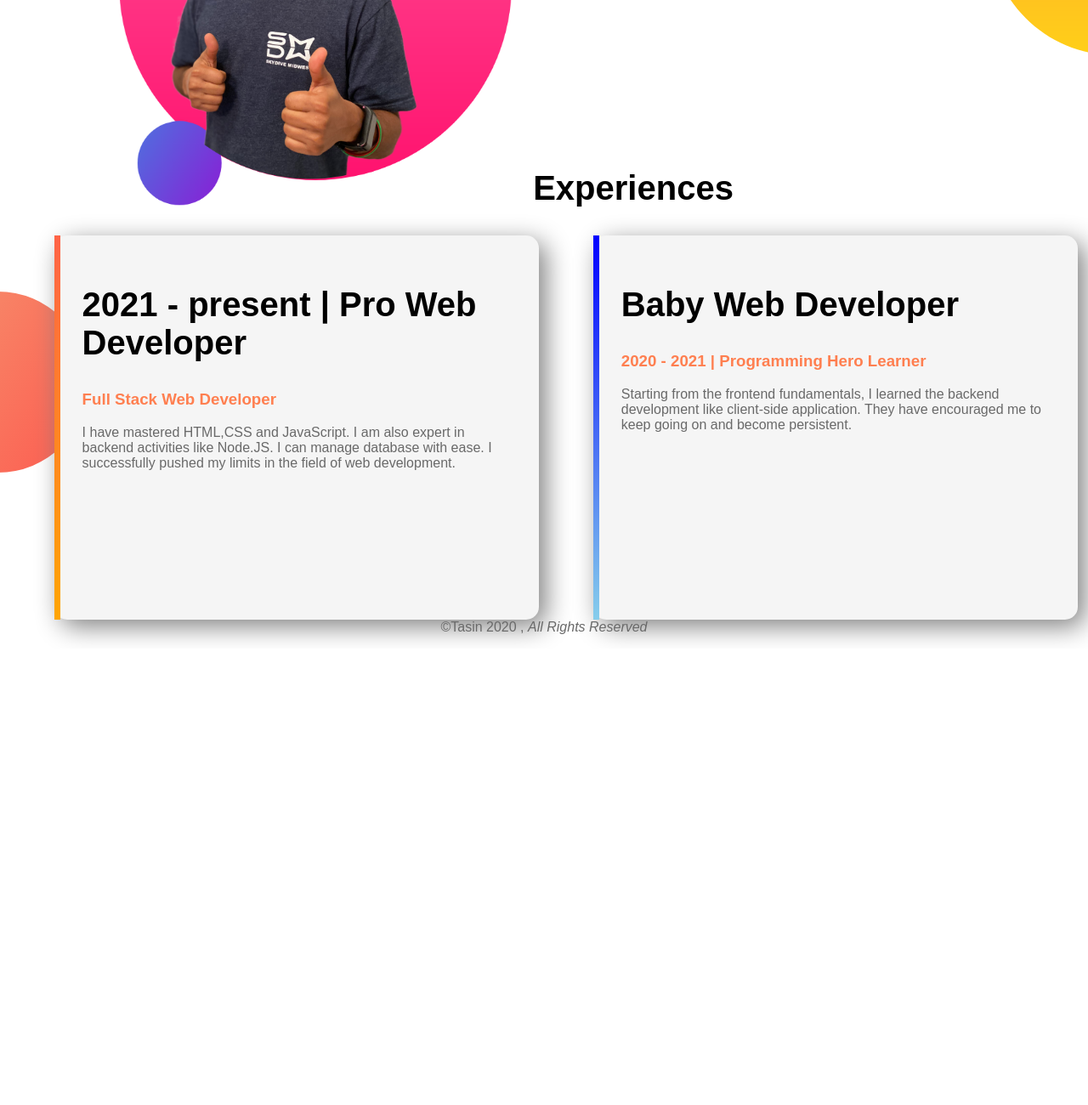
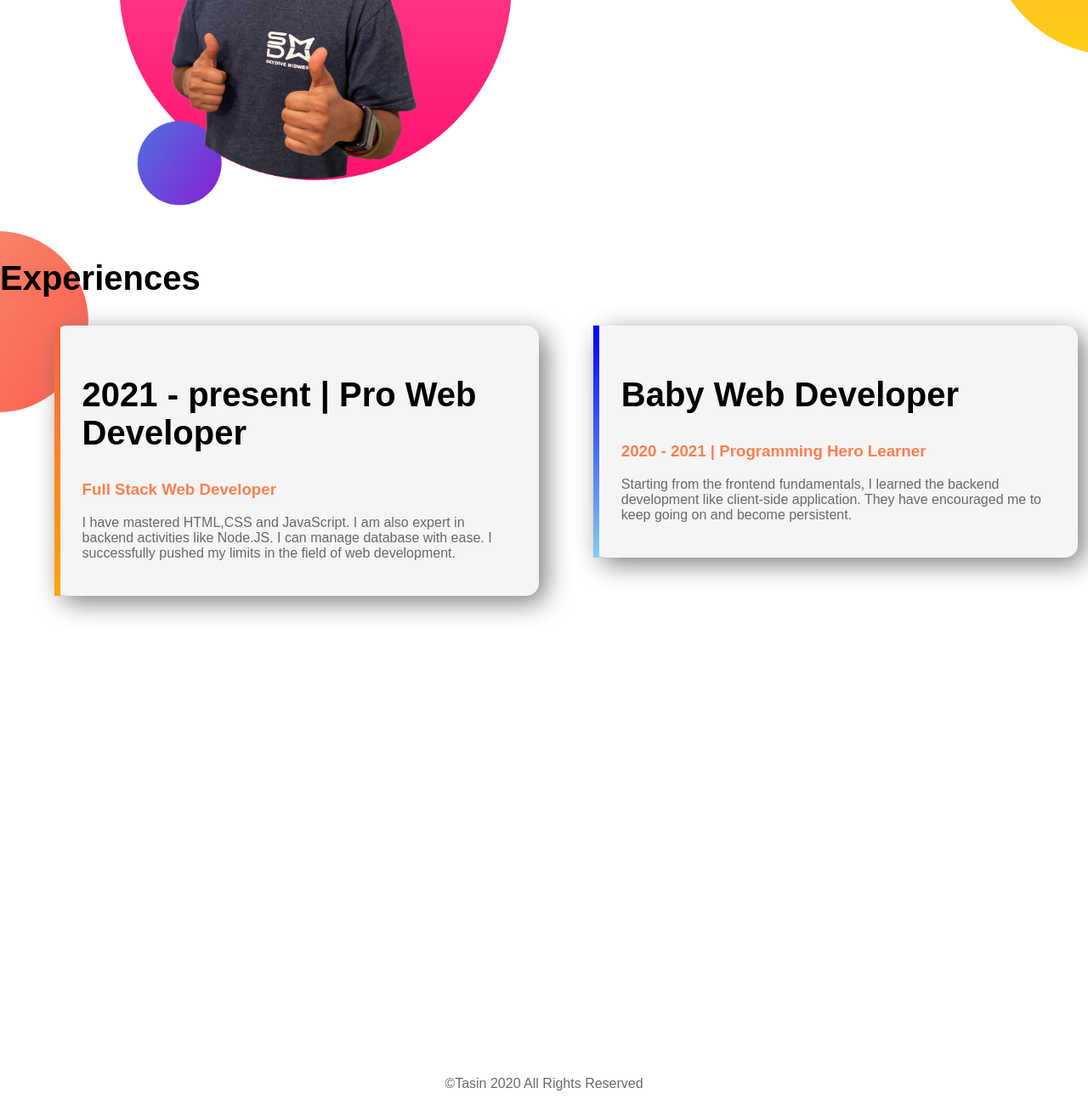
Before and after one commit to tasinchowdhury26/Web-Portfolio, a plain HTML site: page index.html in a window 1280 px wide. Shown: the part 839-2139 px from the top of the page at 85% size. Before the commit the page ends 1602 px from the top, so only its background shows below. Drawn offline with Linux system fonts and the light colour scheme; a web font is replaced by a local one.

Commit message:
Corrected the odds finally through help on hangouts

```diff
--- a/index.html
+++ b/index.html
@@ -36,8 +36,9 @@
             </a>
         </div>
     </section>
-    <section class="exp-area">
-        <h2>Experiences</h2>
+    <section id="new" >
+        <div class="exp-area">
+            <h2>Experiences</h2>
         <div id="pro" class="half-width exp-each">
             <h2>2021 - present | Pro Web Developer</h2>
             <h3 class="coral-highlighted">Full Stack Web Developer</h3>
@@ -58,7 +59,12 @@
                 on and become persistent.
             </p>
         </div>
+        </div>
+
     </section>
-        <footer><p>©Tasin 2020 , <em>All Rights Reserved</em></p></footer>
+
+        <div id="new1">
+            <p>©Tasin 2020 All Rights Reserved</p>
+        </div>
 </body>
 </html>
--- a/style.css
+++ b/style.css
@@ -68,13 +68,13 @@ section
     background-color: whitesmoke;
     box-shadow: 8px 8px 30px grey;
     border-radius: 15px;
-    height : 80%;
 }
 .exp-area
 {
     background-image: url("images/exp-bg.png");
-    background-position: left;
+    float: left;
     background-repeat: no-repeat;
+
 
 }
 #pro
@@ -93,3 +93,12 @@ footer p{
     text-align: center;
 
 }
+#new
+{
+    margin-bottom: 100px;
+}
+#new1
+{
+    margin-top: 600px;
+    text-align: center;
+}
```
